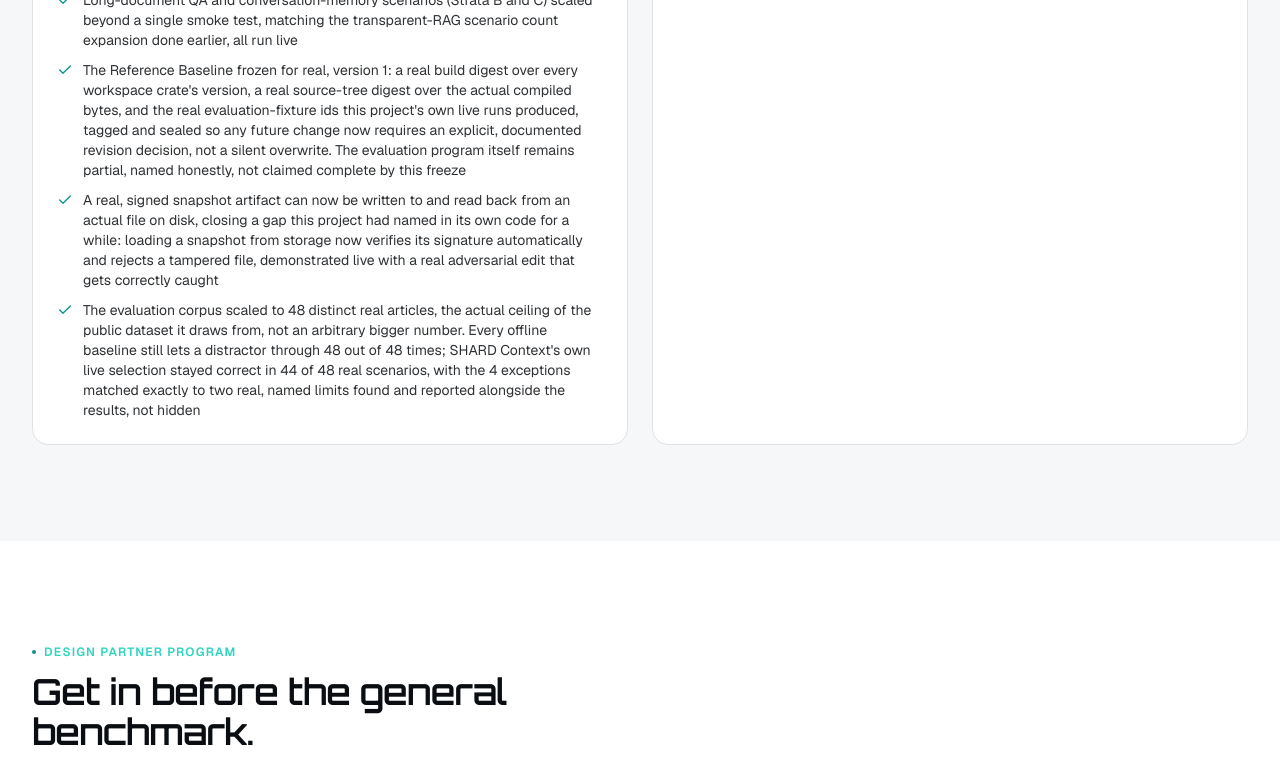
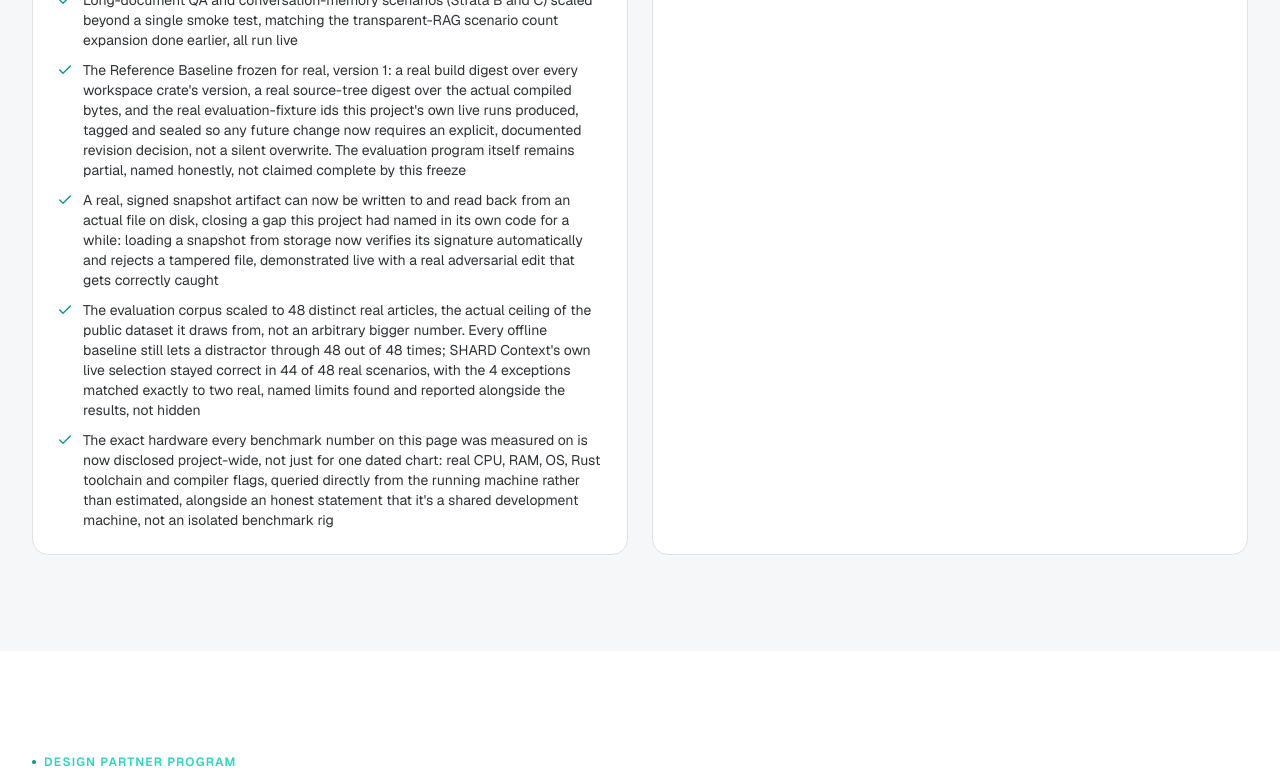
Before and after one commit to DevarshChauhan/SOLIPHER-LABS-WEB, a Next.js app: page /products/shard-context in a window 1280 px wide. Shown: the part 10231-11003 px from the top of the page. Built offline with nearby package versions, Linux system fonts and the light colour scheme.

Commit message:
Reflect the project-wide benchmark hardware disclosure
Adds one bullet: the exact hardware every benchmark number was measured
on is now disclosed for the whole project, not just the one dated chart,
including an honest note that it's a shared dev machine, not an isolated
benchmark rig.

```diff
--- a/src/app/products/shard-context/page.tsx
+++ b/src/app/products/shard-context/page.tsx
@@ -564,6 +564,7 @@ shard-context-cli compile --config <path.toml> --document <path> --query <text>`
                   "The Reference Baseline frozen for real, version 1: a real build digest over every workspace crate's version, a real source-tree digest over the actual compiled bytes, and the real evaluation-fixture ids this project's own live runs produced, tagged and sealed so any future change now requires an explicit, documented revision decision, not a silent overwrite. The evaluation program itself remains partial, named honestly, not claimed complete by this freeze",
                   "A real, signed snapshot artifact can now be written to and read back from an actual file on disk, closing a gap this project had named in its own code for a while: loading a snapshot from storage now verifies its signature automatically and rejects a tampered file, demonstrated live with a real adversarial edit that gets correctly caught",
                   "The evaluation corpus scaled to 48 distinct real articles, the actual ceiling of the public dataset it draws from, not an arbitrary bigger number. Every offline baseline still lets a distractor through 48 out of 48 times; SHARD Context's own live selection stayed correct in 44 of 48 real scenarios, with the 4 exceptions matched exactly to two real, named limits found and reported alongside the results, not hidden",
+                  "The exact hardware every benchmark number on this page was measured on is now disclosed project-wide, not just for one dated chart: real CPU, RAM, OS, Rust toolchain and compiler flags, queried directly from the running machine rather than estimated, alongside an honest statement that it's a shared development machine, not an isolated benchmark rig",
                 ].map((item) => (
                   <li key={item} className="flex gap-2.5 text-sm text-foreground/85">
                     <Check size={16} className="mt-0.5 shrink-0 text-red-500" />
```
